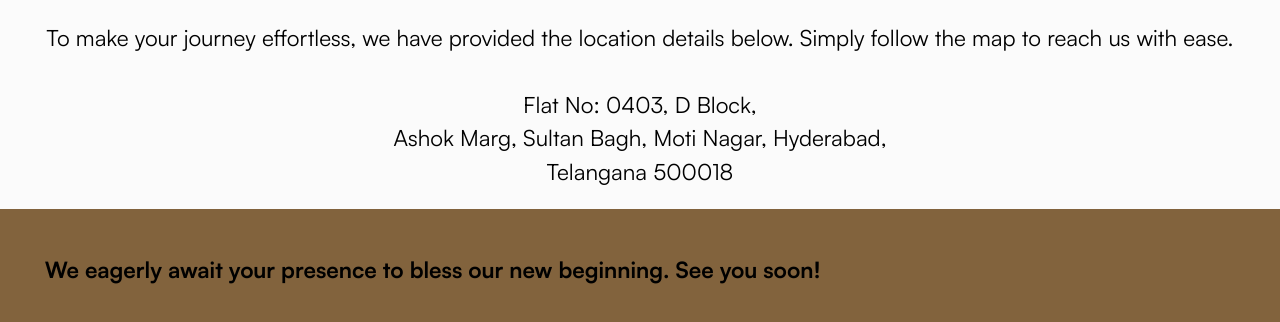
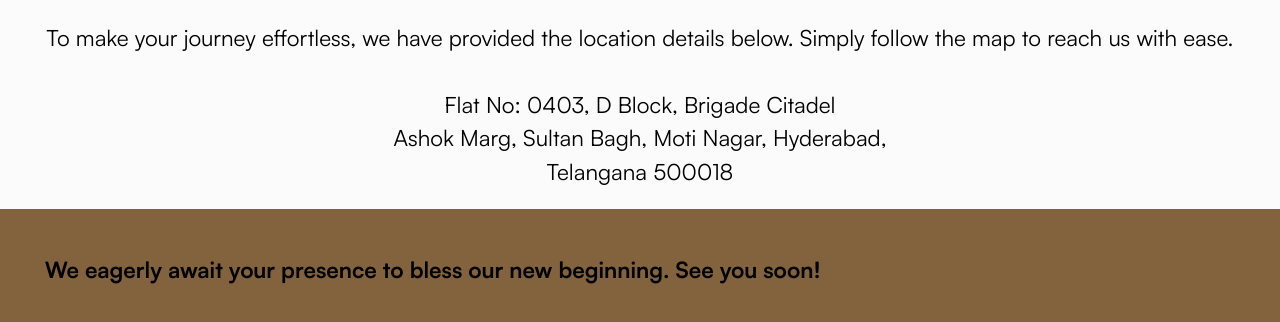
Before and after one commit to Kartihkeya/WRizz, a plain HTML site: page index.html in a window 1280 px wide. Shown: the part 2590-2912 px from the top of the page. Drawn offline with Linux system fonts and the light colour scheme.

Commit message:
Update index.html

```diff
--- a/index.html
+++ b/index.html
@@ -85,7 +85,7 @@
         </p>
 
         <p>To make your journey effortless, we have provided the location details below. Simply follow the map to reach us with ease.</p>
-        <p>Flat No: 0403, D Block,<br>Ashok Marg, Sultan Bagh, Moti Nagar, Hyderabad,<br>Telangana 500018</p>
+        <p>Flat No: 0403, D Block, Brigade Citadel<br>Ashok Marg, Sultan Bagh, Moti Nagar, Hyderabad,<br>Telangana 500018</p>
       </div>
     </section>
 
```
